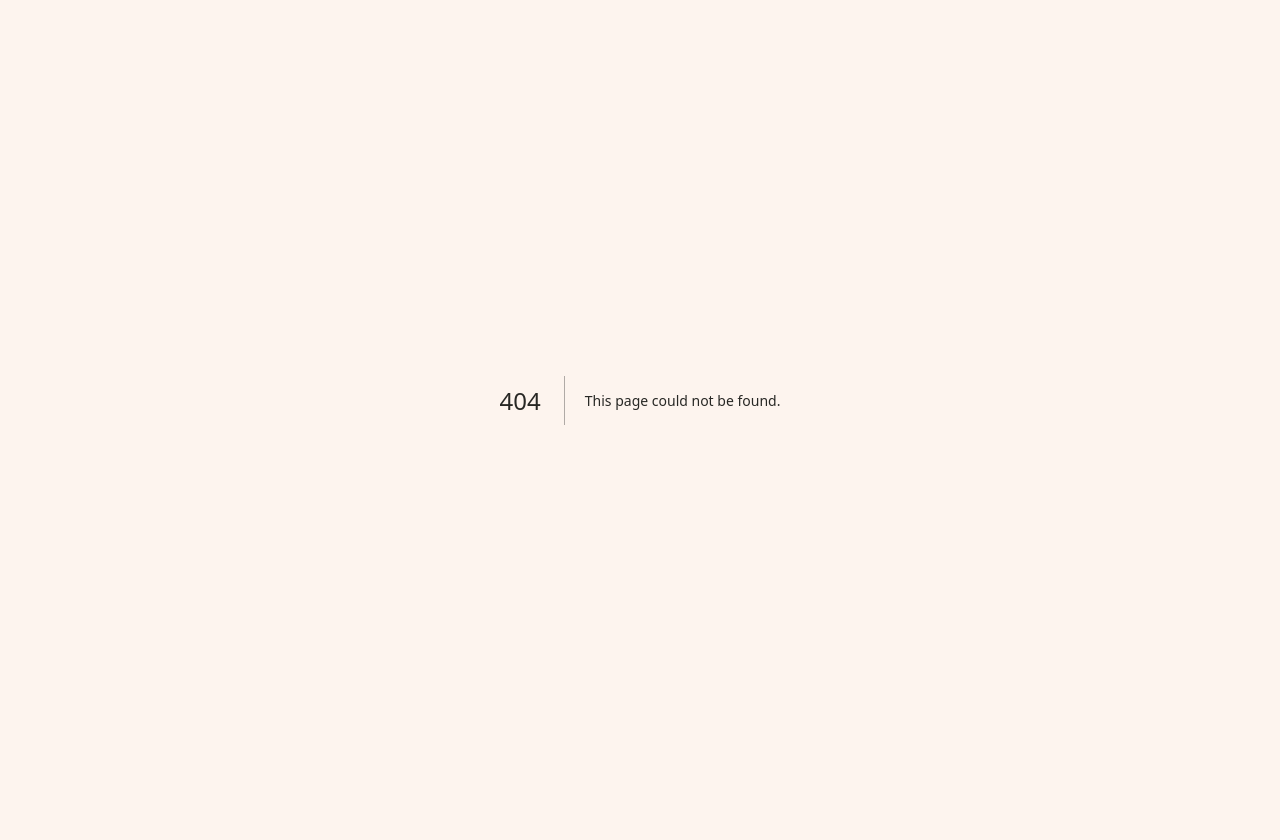
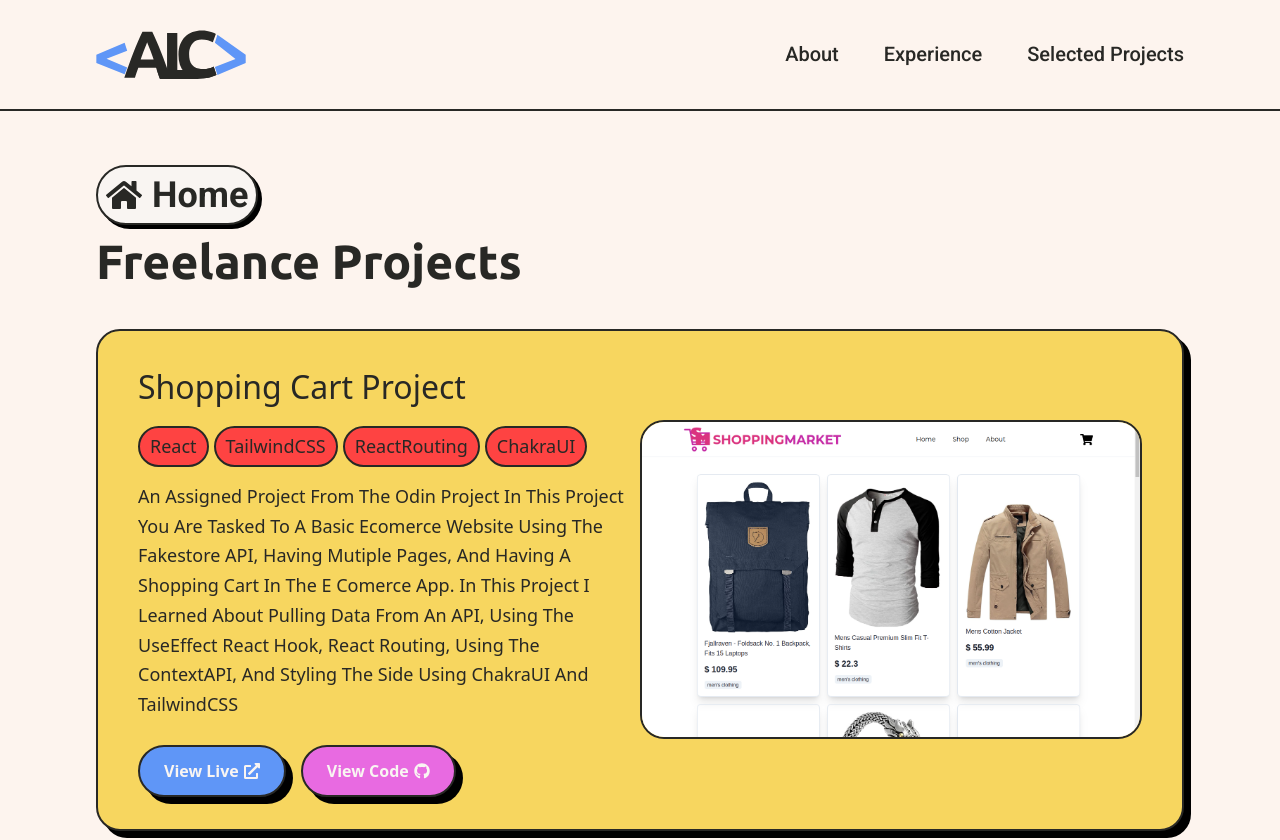
Before and after one commit to aliflikescoding/portfolio, a Next.js app: page /projects in a window 1280 px wide. Before the commit this address had no page. Shown: the top 840 px of the page. Before the commit the page ends 800 px from the top, so only its background shows below. Built offline with nearby package versions, Linux system fonts and the light colour scheme.

Commit message:
Add projects page

```diff
--- a/src/app/data.js
+++ b/src/app/data.js
@@ -1,4 +1,4 @@
-export const selectedProjects = [
+export const freeLanceProjects = [
   {
     id: 0,
     title: "Shopping Cart Project",
@@ -47,6 +47,19 @@ export const selectedProjects = [
     imageLink: "/project-thumbnails/webflowchatapp.png",
     liveLink: "https://aliflikescoding-team-app.webflow.io/",
     codeLink: "#",
+    slugLink: "#",
+  },
+]
+
+export const personalOrPersonalProjects = [
+  {
+    id: 0,
+    title: "Shopping Cart Project",
+    used: ["react", "tailwindCSS", "reactRouting", "chakraUI"],
+    description: "An assigned project from The Odin Project in this project you are tasked to a basic ecomerce website using the fakestore API, having mutiple pages, and having a shopping cart in the e comerce app. In this project I learned about pulling data from an API, using the useEffect react hook, react routing, using the contextAPI, and styling the side using ChakraUI and TailwindCSS",
+    imageLink: "/project-thumbnails/shoppingcartpict.png",
+    liveLink: "https://shopping-cart-project-inky.vercel.app/",
+    codeLink: "https://github.com/aliflikescoding/react-shopping-cart",
     slugLink: "#",
   },
 ]
--- /dev/null
+++ b/src/app/projects/page.tsx
@@ -0,0 +1,104 @@
+"use client";
+
+import Layout from "@/components/Layout";
+import CustomContainer from "@/components/custom/customContainer";
+import ProjectCard from "@/components/ProjectsCard";
+import { motion } from "framer-motion";
+import { FaHome } from "react-icons/fa";
+import { freeLanceProjects, personalOrPersonalProjects } from "../data";
+import Link from "next/link";
+
+export default function Projects() {
+  const variants = {
+    hidden: { opacity: 0, y: 20 },
+    visible: { opacity: 1, y: 0 },
+  };
+
+  return (
+    <Layout>
+      <section className="">
+        <CustomContainer>
+          <div className="py-[7.5vh] sm:py-[15vh]">
+            <div className="flex justify-start pt-[30px] sm:pt-[45px]">
+            <Link
+                  className="
+                  p-2
+                  text-customBlack
+                  bg-customWhite
+                  rounded-full
+                  font-semibold
+                  text-4xl
+                  shadow-[4px_4px_0_rgb(0,0,0)]
+                  transition-all
+                  hover:shadow-none
+                  hover:translate-x-1
+                  hover:translate-y-1
+                  active:translate-x-1
+                  active:translate-y-1
+                  active:shadow-none
+                  flex
+                  justify-center
+                  items-center
+                  border-2
+                border-customBlack font-roboto"
+                  href="/"
+                >
+                  <FaHome className="mr-[10px]" /> Home
+                </Link>
+            </div>
+            <div className="pb-[30px] sm:pb-[45px]">
+              <motion.h1
+                initial="hidden"
+                whileInView="visible"
+                variants={variants}
+                transition={{ duration: 0.5, delay: 0.2 }}
+                className="font-bold font-ubuntu text-[48px] sm:text-[48px] lining-[64px]"
+              >
+                Freelance Projects
+              </motion.h1>
+              <div className="mt-8 flex flex-col gap-8">
+                {freeLanceProjects.map((project) => (
+                  <ProjectCard
+                    key={project.id}
+                    title={project.title}
+                    used={project.used}
+                    description={project.description}
+                    liveLink={project.liveLink}
+                    codeLink={project.codeLink}
+                    slugLink={project.slugLink}
+                    imageLink={project.imageLink}
+                  />
+                ))}
+              </div>
+            </div>
+            <div className="py-[30px] sm:py-[45px]">
+              <motion.h1
+                initial="hidden"
+                whileInView="visible"
+                variants={variants}
+                transition={{ duration: 0.5, delay: 0.2 }}
+                className="font-bold font-ubuntu text-[48px] sm:text-[48px] lining-[64px]"
+              >
+                Personal or Work Projects
+              </motion.h1>
+              <div className="mt-8 flex flex-col gap-8">
+                {personalOrPersonalProjects.map((project) => (
+                  <ProjectCard
+                    key={project.id}
+                    title={project.title}
+                    used={project.used}
+                    description={project.description}
+                    liveLink={project.liveLink}
+                    codeLink={project.codeLink}
+                    slugLink={project.slugLink}
+                    imageLink={project.imageLink}
+                  />
+                ))}
+              </div>
+            </div>
+          </div>
+        </CustomContainer>
+      </section>
+    </Layout>
+  );
+}
--- a/src/components/section/SelectProjects.tsx
+++ b/src/components/section/SelectProjects.tsx
@@ -5,8 +5,8 @@ import CustomContainer from "../custom/customContainer";
 import { motion } from "framer-motion";
 import ProjectCard from "../ProjectsCard";
 import ButtonComponent from "../contact-button";
-import { FaGithub } from "react-icons/fa";
-import { selectedProjects } from "@/app/data";
+import { FaGithub, FaArrowRight } from "react-icons/fa";
+import { freeLanceProjects } from "@/app/data";
 import Link from "next/link";
 
 const SelectProjects = () => {
@@ -29,7 +29,7 @@ const SelectProjects = () => {
             Selected Projects
           </motion.h1>
           <div className="mt-8 flex flex-col gap-8">
-            {selectedProjects.map((project) => (
+            {freeLanceProjects.map((project) => (
               <ProjectCard
                 key={project.id}
                 title={project.title}
@@ -47,15 +47,18 @@ const SelectProjects = () => {
             whileInView="visible"
             variants={variants}
             transition={{ duration: 0.5, delay: 0.2 }}
-            className="flex justify-center items-center py-10"
+            className="flex flex-col sm:flex-row gap-3 justify-center items-center py-10"
           >
-            <div className="ml-4">
+            <Link href="/projects">
+                <ButtonComponent type="primary">
+                  View Full Project List  <FaArrowRight className="inline-block ml-[5px]" />
+                </ButtonComponent>
+              </Link>
               <Link href="https://github.com/aliflikescoding" target="_">
                 <ButtonComponent type="secondary">
                   View Github <FaGithub className="inline-block ml-[5px]" />
                 </ButtonComponent>
               </Link>
-            </div>
           </motion.div>
         </div>
       </CustomContainer>
```
